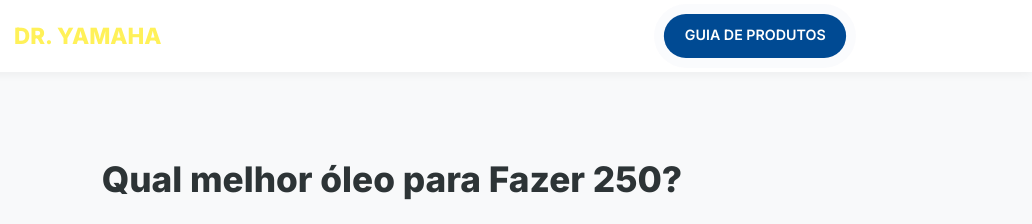
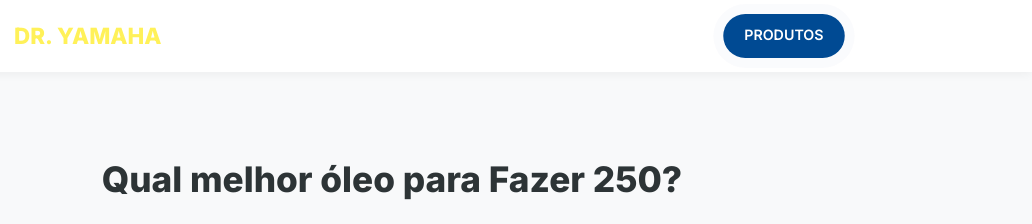
Before and after one commit to RivrSantos/Dr.-Yamaha-review, a plain HTML site: page index.html in a window 1280 px wide. Shown: the top 224 px of the page, 248-1280 px from the left. Drawn offline with Linux system fonts and the light colour scheme.

Commit message:
Change link text from 'GUIA DE PRODUTOS' to 'PRODUTOS'

```diff
--- a/index.html
+++ b/index.html
@@ -355,7 +355,7 @@
                 <img src="images/logocon.png" alt="Logo">
                 <span class="brand-name">DR. YAMAHA</span>
             </a>
-            <a href="https://mercadolivre.com/sec/1u5eG77" class="btn-guia">GUIA DE PRODUTOS</a>
+            <a href="https://mercadolivre.com/sec/1u5eG77" class="btn-guia">PRODUTOS</a>
         </div>
     </header>
 
```
